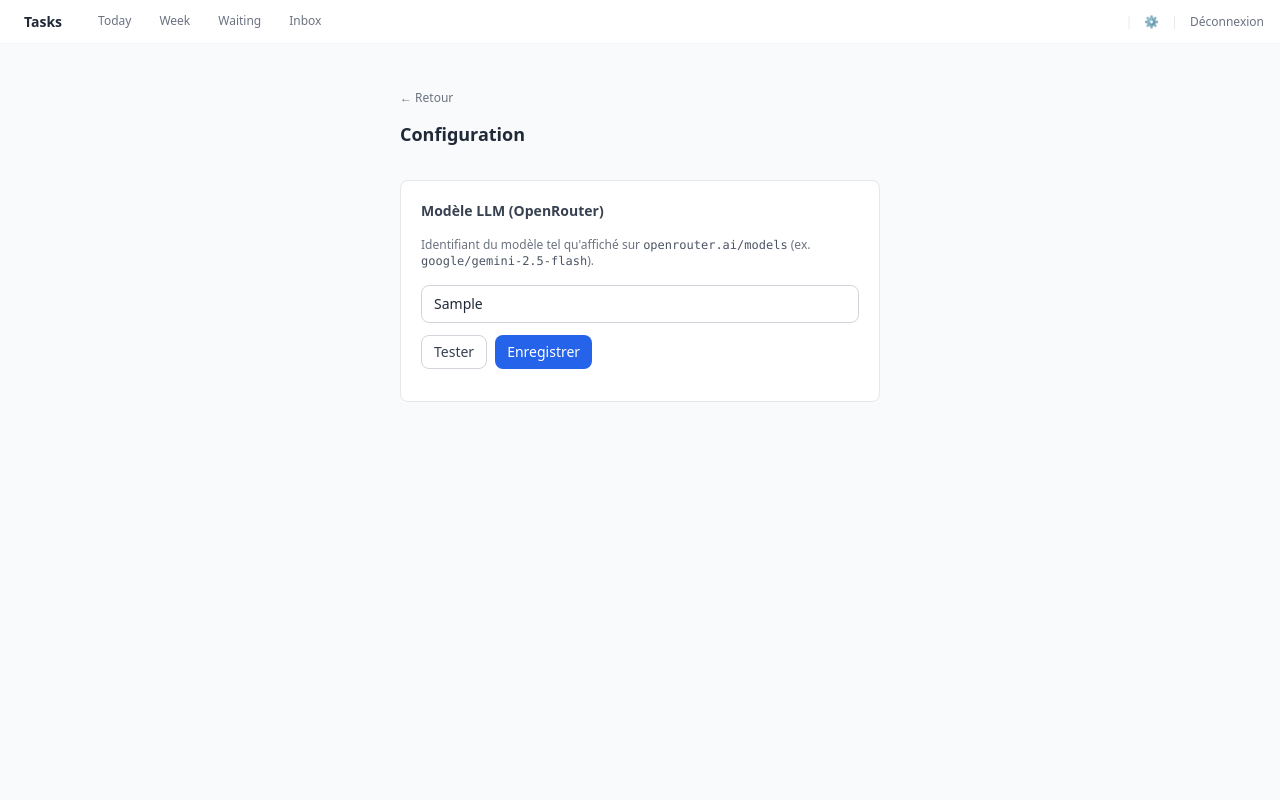
After one commit to Winston-1874/task-assistant, a FastAPI app: template app/templates/settings.html in a window 1280 px wide. The commit adds this page. Run offline with FastAPI, Linux system fonts and the light colour scheme; the template is opened without the code that fills it: most values are stand-ins (such as "Sample title", 1, 10 or a date in 2020); parts of the project's set-up code (start-up, migrations or seed data) failed here and were passed over; some libraries are stand-ins or nearby versions.

Commit message:
feat: add LLM model configuration page with connectivity test
Co-Authored-By: Claude Sonnet 4.6 <noreply@anthropic.com>

```diff
--- a/app/main.py
+++ b/app/main.py
@@ -24,6 +24,7 @@ from app.auth import NotAuthenticatedException
 from app.routes import auth as auth_router
 from app.routes import conversation as conversation_router
 from app.routes import fragments as fragments_router
+from app.routes import settings as settings_router
 from app.routes import tasks as tasks_router
 from app.scheduler import create_scheduler
 from app.seed import seed_initial_data
@@ -43,6 +44,17 @@ async def lifespan(app: FastAPI):
         raise
     logger.info("Migrations Alembic appliquées (ou déjà à jour)")
     await seed_initial_data()
+    # Charger l'override de modèle LLM depuis la DB si présent
+    from app.db import get_db_session
+    from app.models import Setting as SettingModel
+    from sqlalchemy import select as sa_select
+    async with get_db_session() as _db:
+        _r = await _db.execute(sa_select(SettingModel).where(SettingModel.key == "llm_model"))
+        _row = _r.scalar_one_or_none()
+        if _row:
+            from app.config import settings as _settings
+            _settings.llm_model = _row.value
+            logger.info("Modèle LLM overridé depuis DB → %s", _row.value)
     scheduler = create_scheduler()
     scheduler.start()
     logger.info("task-assistant démarré (scheduler actif : %d jobs)", len(scheduler.get_jobs()))
@@ -73,3 +85,4 @@ app.include_router(auth_router.router)          # /login, /logout — public
 app.include_router(tasks_router.router)          # /, /week, /waiting, /inbox — protégé
 app.include_router(fragments_router.router)      # /fragments/* — protégé
 app.include_router(conversation_router.router)   # /conversation/* — protégé
+app.include_router(settings_router.router)       # /settings, /fragments/settings/* — protégé
--- a/app/templates/base.html
+++ b/app/templates/base.html
@@ -86,8 +86,10 @@
     <div class="ml-auto flex items-center gap-3 text-xs">
       <span class="htmx-indicator text-gray-300 text-xs animate-pulse">●</span>
       <span class="text-gray-200">|</span>
+      <a href="/settings" title="Configuration" class="text-gray-500 hover:text-gray-700 transition-colors">⚙</a>
+      <span class="text-gray-200">|</span>
       <form method="post" action="/logout" class="inline">
-        <button type="submit" class="text-gray-400 hover:text-gray-700 transition-colors">Déconnexion</button>
+        <button type="submit" class="text-gray-500 hover:text-gray-700 transition-colors">Déconnexion</button>
       </form>
     </div>
   </nav>
--- /dev/null
+++ b/app/templates/settings.html
@@ -0,0 +1,68 @@
+{% extends "base.html" %}
+
+{% block title %}Configuration — Tasks{% endblock %}
+
+{% block content %}
+<div class="flex-1 overflow-y-auto">
+  <div class="max-w-lg mx-auto px-4 py-10 space-y-8">
+
+    <div>
+      <a href="/" class="text-xs text-gray-500 hover:text-gray-700 transition-colors">← Retour</a>
+      <h1 class="mt-3 text-lg font-semibold text-gray-800">Configuration</h1>
+    </div>
+
+    <section class="bg-white rounded-lg border border-gray-200 p-5 space-y-4">
+      <h2 class="text-sm font-semibold text-gray-700">Modèle LLM (OpenRouter)</h2>
+      <p class="text-xs text-gray-500">
+        Identifiant du modèle tel qu'affiché sur
+        <span class="font-mono text-gray-600">openrouter.ai/models</span>
+        (ex. <span class="font-mono text-gray-600">google/gemini-2.5-flash</span>).
+      </p>
+
+      <div x-data="{ model: '{{ current_model | e }}' }" class="space-y-3">
+        <input
+          type="text"
+          x-model="model"
+          placeholder="google/gemini-2.5-flash"
+          class="w-full rounded-lg border border-gray-300 bg-white px-3 py-2 text-sm text-gray-800
+                 placeholder:text-gray-400 focus:outline-none focus:ring-2 focus:ring-blue-400
+                 focus:border-transparent transition-colors"
+        />
+
+        <div class="flex gap-2">
+          <button
+            type="button"
+            hx-post="/fragments/settings/model/test"
+            hx-include="[name='model']"
+            hx-target="#model-result"
+            hx-swap="innerHTML"
+            :disabled="!model.trim()"
+            class="rounded-lg border border-gray-300 bg-white px-3 py-1.5 text-sm text-gray-700
+                   hover:bg-gray-50 hover:border-gray-400 transition-colors disabled:opacity-40"
+          >
+            <input type="hidden" name="model" :value="model">
+            Tester
+          </button>
+          <button
+            type="button"
+            hx-post="/fragments/settings/model/save"
+            hx-include="[name='model']"
+            hx-target="#model-result"
+            hx-swap="innerHTML"
+            :disabled="!model.trim()"
+            class="rounded-lg bg-blue-600 px-3 py-1.5 text-sm text-white
+                   hover:bg-blue-700 transition-colors disabled:opacity-40"
+          >
+            Enregistrer
+          </button>
+        </div>
+
+        <div id="model-result"></div>
+      </div>
+    </section>
+
+  </div>
+</div>
+{% endblock %}
+
+{% block conversation %}{% endblock %}
```
Also changed, not shown: app/routes/settings.py (added, +85 -0 lines), tests/test_settings_route.py (added, +104 -0 lines).
